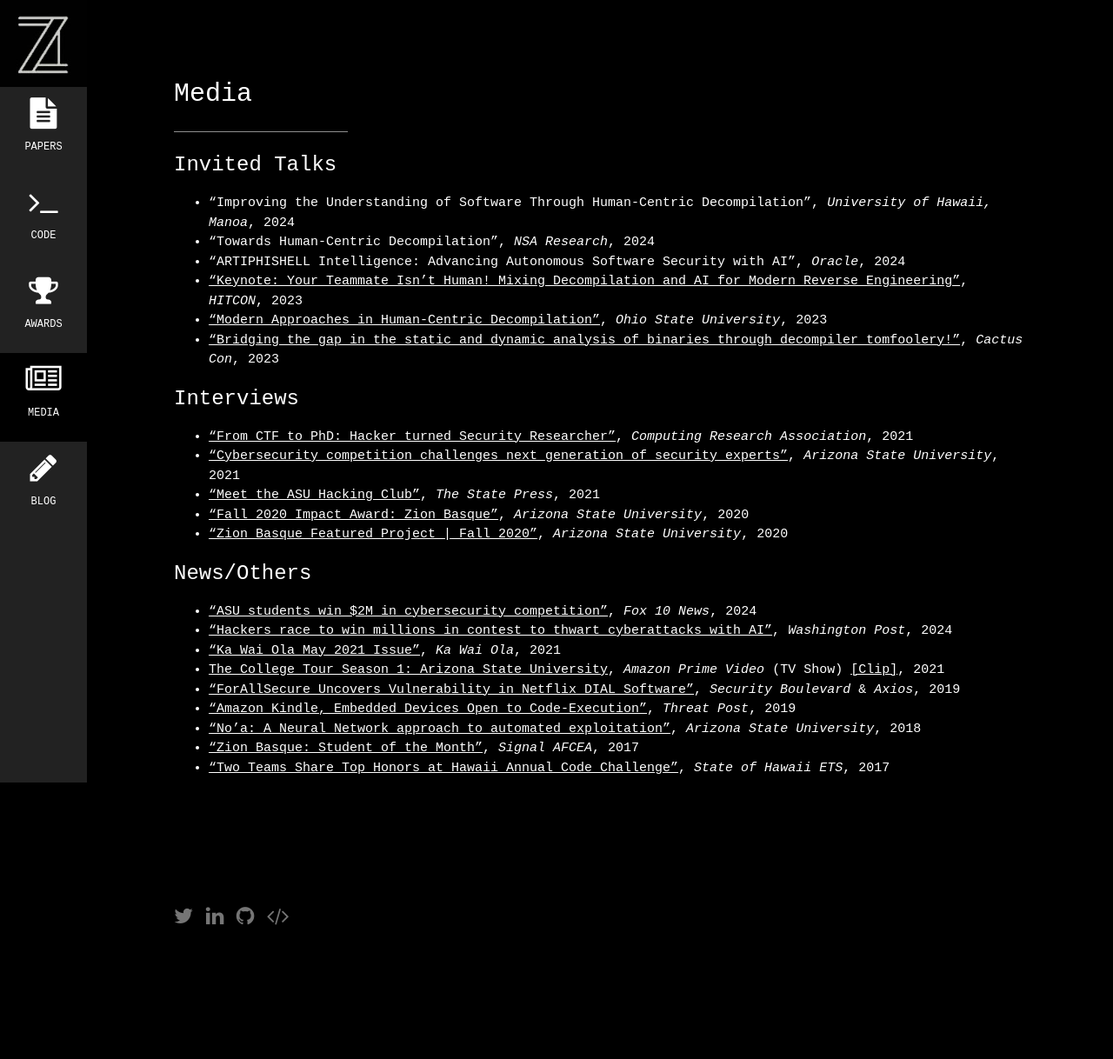
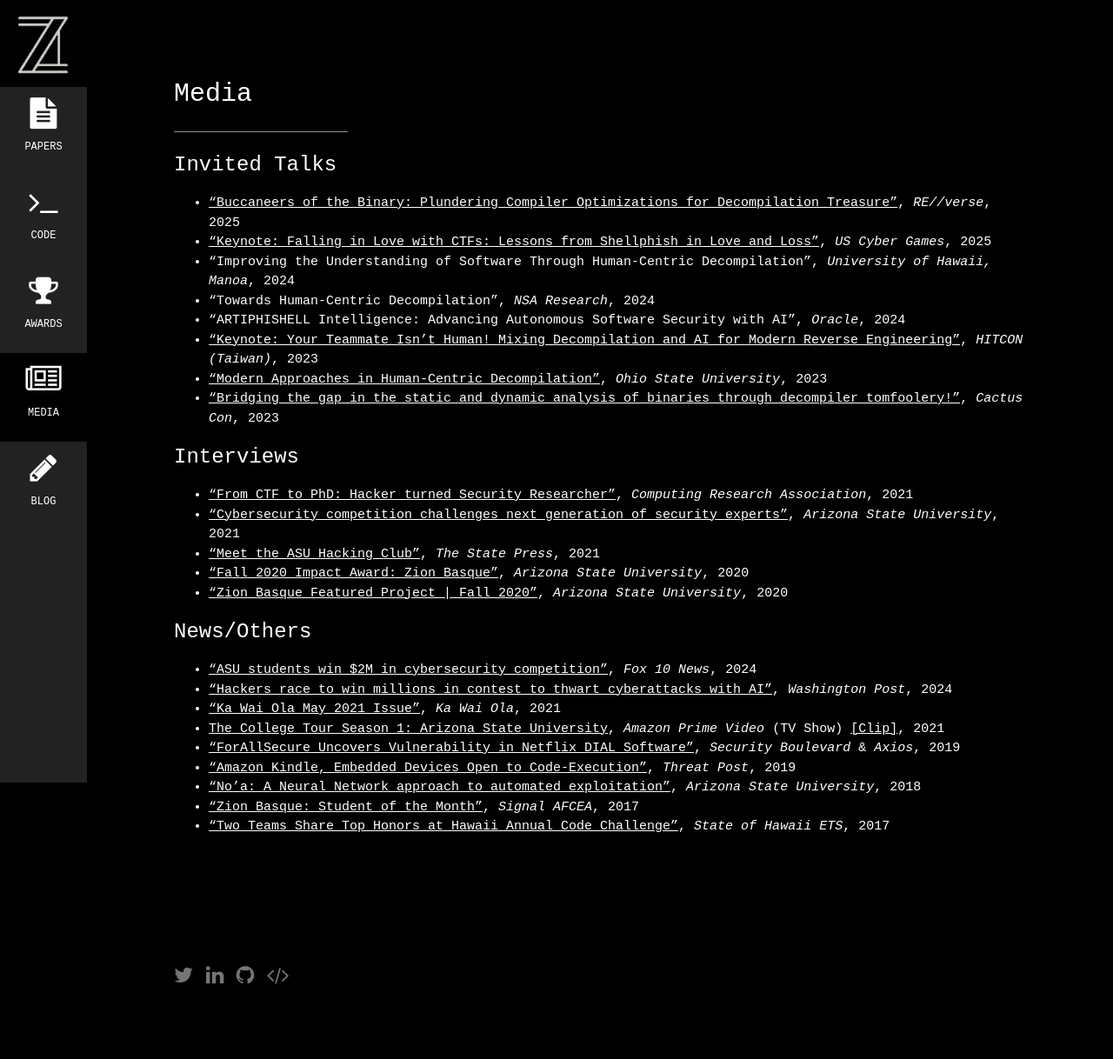
Before and after one commit to mahaloz/zionbasque.com, a Jekyll site: the page built from media.md, in a window 1280 px wide. Shown: the whole page at 87% size. Built offline with Jekyll 4.4.1, drawn with Linux system fonts in a browser that asks for light colours; before the commit the page ends 1150 px from its top, so only the background shows below that.

Commit message:
fix media

```diff
--- a/media.md
+++ b/media.md
@@ -7,10 +7,12 @@
 <hr style="width:200px" class="w3-opacity">
 
 ### Invited Talks
+- ["Buccaneers of the Binary: Plundering Compiler Optimizations for Decompilation Treasure"](https://github.com/mahaloz/talks/tree/main/2025/REverse_SAILR), _RE//verse_, 2025
+- ["Keynote: Falling in Love with CTFs: Lessons from Shellphish in Love and Loss"](https://github.com/mahaloz/talks/tree/main/2025/US_Cyber_Games_Keynote), _US Cyber Games_, 2025
 - "Improving the Understanding of Software Through Human-Centric Decompilation", _University of Hawaii, Manoa_, 2024
 - "Towards Human-Centric Decompilation", _NSA Research_, 2024
 - "ARTIPHISHELL Intelligence: Advancing Autonomous Software Security with AI", _Oracle_, 2024
-- ["Keynote: Your Teammate Isn’t Human! Mixing Decompilation and AI for Modern Reverse Engineering"](https://youtu.be/HbrebQiFLDs?si=TJhKSju85jTLSsiT), _HITCON_, 2023
+- ["Keynote: Your Teammate Isn’t Human! Mixing Decompilation and AI for Modern Reverse Engineering"](https://youtu.be/HbrebQiFLDs?si=TJhKSju85jTLSsiT), _HITCON (Taiwan)_, 2023
 - ["Modern Approaches in Human-Centric Decompilation"](https://icdt.osu.edu/events/2023/03/virtual-event-modern-approaches-human-centric-decompilation), _Ohio State University_, 2023
 - ["Bridging the gap in the static and dynamic analysis of binaries through decompiler tomfoolery!"](https://www.youtube.com/watch?v=-J8fGMt6UmE&t=22441s), _Cactus Con_, 2023
 
```
